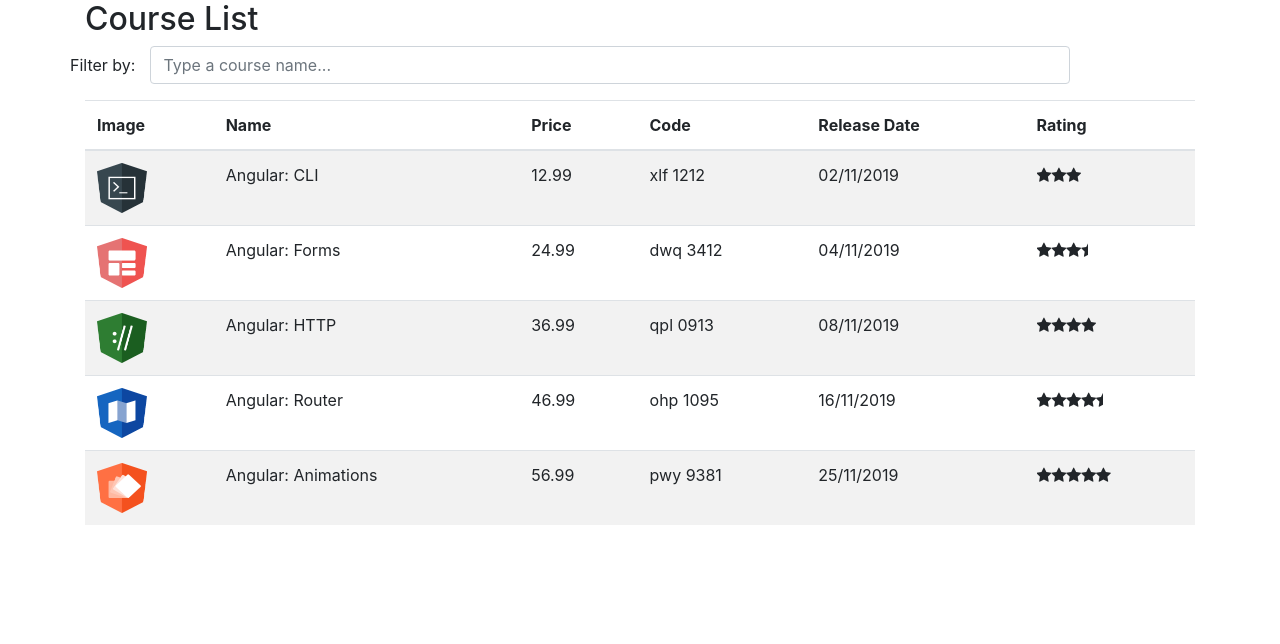
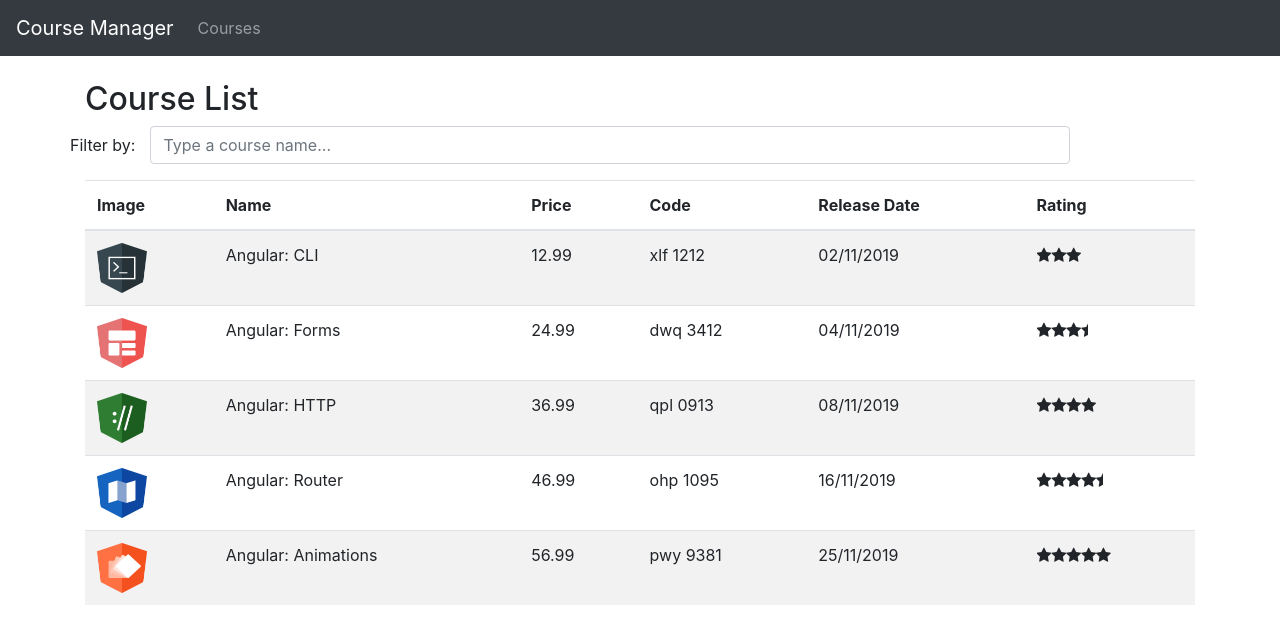
Before and after one commit to mayrinkdotcom/course-manager, an Angular app: page / in a window 1280 px wide. Shown: the top 644 px of the page. Built offline with nearby package versions, Linux system fonts and the light colour scheme.

Commit message:
feat: create nav-bar component

```diff
--- a/src/app/app.component.html
+++ b/src/app/app.component.html
@@ -1,4 +1,5 @@
-<div class="container">
+<app-nav-bar></app-nav-bar>
+<div class="container mt-4">
   <app-course-list></app-course-list>
 </div>
 
--- a/src/app/app.module.ts
+++ b/src/app/app.module.ts
@@ -4,6 +4,7 @@
 
 import { AppComponent } from './app.component';
 import { CourseListComponent } from './courses/course-list.component';
+import { NavBarComponent } from './nav-bar/nav-bar.component';
 import { ReplacePipe } from './pipe/replace.pipe';
 import { StarComponent } from './star/star.component';
 
@@ -12,7 +13,8 @@
     AppComponent,
     CourseListComponent,
     StarComponent,
-    ReplacePipe
+    ReplacePipe,
+    NavBarComponent
   ],
   imports: [
     BrowserModule,
--- /dev/null
+++ b/src/app/nav-bar/nav-bar.component.html
@@ -0,0 +1,16 @@
+<nav class="navbar navbar-expand-lg navbar-dark bg-dark">
+    <a href="#" class="navbar-brand">Course Manager</a>
+
+    <button class="navbar-toggler" type="button" data-toggle="collapse" data-target="#navbarSupportedContent"
+        aria-controls="navbarSupportedContent" aria-expanded="false" aria-label="Toggle navigation">
+        <span class="navbar-toggler-icon"></span>
+    </button>
+
+    <div class="collapse navbar-collapse" id="navbarSupportedContent">
+        <ul class="navbar-nav mr-auto">
+            <li class="nav-item">
+                <a href="#" class="nav-link">Courses</a>
+            </li>
+        </ul>
+    </div>
+</nav>
```
Also changed, not shown: src/app/nav-bar/nav-bar.component.ts (added, +10 -0 lines).
